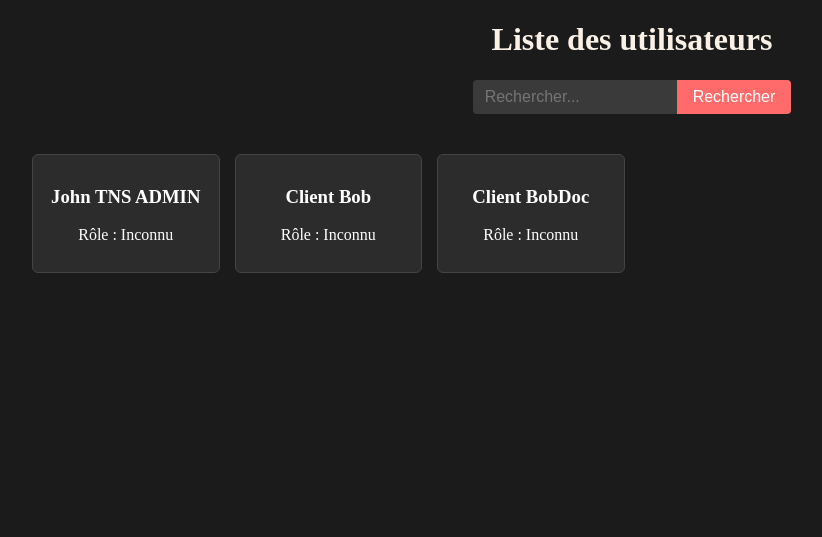
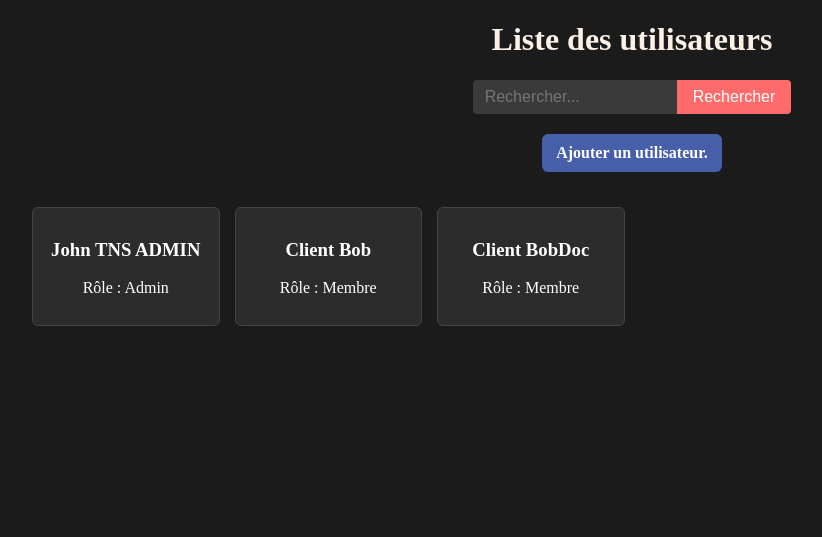
Before and after one commit to TELECOM-Nancy-TTCD/s5-PPII, a Flask app: page /utilisateurs in a window 1280 px wide. Shown: the part 100-637 px from the top of the page, without its empty margins (8-830 px from the left). Run offline with Flask 3, Linux system fonts and the light colour scheme; the visitor is signed in with stand-in values (Sample User, id 1); data comes from the database, SQL or seed files in the repository; both versions use the stored data as it was after the commit.

Commit message:
correction mineures, ajout du bouton ajout d'utilisateur, et je sais plus quoi

```diff
--- a/ajout.py
+++ b/ajout.py
@@ -32,7 +32,7 @@ def main():
     """)
     cur.execute("""
         INSERT INTO Roles VALUES (
-            NULL, 'Admin', 5,
+            NULL, 'Membre', 5,
             0,0,0,0,0,0,0,0,0,0,0,0,0,0,0
         );
     """)
--- a/app.py
+++ b/app.py
@@ -16,7 +16,7 @@ from hashlib import scrypt
 import os, base64, sqlite3
 import database
 import redis
-from datetime import datetime
+from datetime import datetime, timedelta
 
 import os
 from dotenv import load_dotenv
@@ -189,19 +189,20 @@ def create_user():
     if request.method == 'POST' :
         email = request.form["e-mail"]
         hmdp = hash_password(request.form["mdp"])
+        date_expiration_mdp = (datetime.now() + timedelta(days=365)).date()
         nom = request.form["nom"]
         prenom = request.form["prenom"]
+        avatar = None
         role_name = request.form["role"]
-        print(role_name)
         est_intervenant = "est_intervenant" in request.form
-        heures_dispo = request.form["h_disp"]
+        heures_dispo_semaine = request.form["h_disp"]
         doc_carte_vitale = request.form["doc_car"]
         doc_cni = request.form["doc_cni"]
         doc_adhesion = request.form["doc_adh"]
         doc_rib = request.form["doc_rib"]
 
         role_id = c.execute("SELECT role_id FROM Roles WHERE nom = ?", (role_name,)).fetchone()[0]
-        c.execute("INSERT INTO Utilisateurs VALUES (?, ?, ?, ?, ?, ?, ?, ?, ?, ?, ?, ?)", (None, email, hmdp, nom, prenom, role_id, est_intervenant, heures_dispo, doc_carte_vitale, doc_cni, doc_adhesion, doc_rib))
+        c.execute("INSERT INTO Utilisateurs VALUES (?, ?, ?, ?, ?, ?, ?, ?, ?, ?, ?, ?, ?, ?)", (None, email, hmdp, date_expiration_mdp, nom, prenom, avatar, role_id, est_intervenant, heures_dispo_semaine, doc_carte_vitale, doc_cni, doc_adhesion, doc_rib))
         get_db().commit()
         #Insertion de None = NULL dans la colonne primary key car elle se gère ainsi automatiquement
         user_added_successfully = True
@@ -258,7 +259,18 @@ def recherche_avance():
 @login_required
 def utilisateurs():
     recherche = request.args.get("q", "").lower()
-    utilisateurs_db = get_utilisateurs()
+
+    conn = sqlite3.connect('database/database.db')
+    conn.row_factory = sqlite3.Row
+    cursor = conn.cursor()
+
+    cursor.execute("""
+        SELECT u.*, r.nom AS role_nom
+        FROM Utilisateurs u
+        LEFT JOIN Roles r ON u.role_id = r.role_id
+    """)
+    utilisateurs_db = cursor.fetchall()
+    conn.close()
 
     if recherche:
         utilisateurs_db = [
@@ -266,11 +278,13 @@ def utilisateurs():
             if recherche in u["nom"].lower()
             or recherche in u["prenom"].lower()
             or recherche in u["email"].lower()
+            or (u["role_nom"] and recherche in u["role_nom"].lower())
         ]
 
     return render_template("utilisateurs.html", utilisateurs_db=utilisateurs_db, recherche=recherche)
 
-# Ci dessous les pages du pied de page , souvent seules.
+
+# Ci dessous les pages du pied de page, souvent seules.
 @app.route("/cgu")
 def cgu():
     return render_template("./Pages_speciales/cgu.html")
@@ -568,16 +582,14 @@ def download_rgpd():
 @app.post("/utilisateur/<int:user_id>/supprimer")
 @login_required
 def supprimer_utilisateur(user_id):
-    # Vérifier que l'utilisateur courant a le rôle 1
     if getattr(current_user, 'role_id', None) != 1:
-        abort(403)  # Forbidden
+        abort(403)
 
     user = get_db().get_user_by_id(user_id)
     if not user:
         abort(404)
 
     try:
-        # Supprimer l'utilisateur de la base + cache
         user.delete()
         flash("Utilisateur supprimé avec succès.", "success")
     except Exception as e:
--- a/static/style.css
+++ b/static/style.css
@@ -525,3 +525,38 @@ main {
     color: #fff;
     box-shadow: 0 4px 6px rgba(0,0,0,0.1);
 }
+
+.bouton-supprimer-utilisateur {
+    display: inline-block;
+    padding: 8px 16px;
+    font-size: 12px;
+    font-weight: 600;
+    border-radius: 4px;
+    border: none;
+    cursor: pointer;
+    text-align: center;
+    text-decoration: none;
+    transition: all 0.3s ease;
+    background-color: #ab4747;
+    color: #fff;
+    box-shadow: 0 4px 6px rgba(0,0,0,0.1);
+}
+
+.form-create-user {
+    max-width: 400px;
+    margin: 20px auto;
+    display: flex;
+    flex-direction: column;
+    gap: 10px;
+}
+
+.bouton-ajouter-utilisateur {
+    display: inline-block;
+    padding: 10px 14px;
+    background-color: #475eab;
+    color: white;
+    text-decoration: none;
+    font-weight: bold;
+    border-radius: 6px;
+    margin-bottom: 15px;
+}
--- a/templates/Pages_speciales/utilisateur-template.html
+++ b/templates/Pages_speciales/utilisateur-template.html
@@ -4,8 +4,8 @@
 
 {% if current_user.role_id == 1 %}
 <form action="{{ url_for('supprimer_utilisateur', user_id=utilisateur['utilisateur_id']) }}" method="post"
-      onsubmit="return confirm('Voulez-vous vraiment supprimer cet utilisateur ? Cette action est irréversible !');", class="bouton-">
-    <button type="submit">Supprimer</button>
+      onsubmit="return confirm('Voulez-vous vraiment supprimer cet utilisateur ? Cette action est irréversible !');">
+    <button type="submit", class="bouton-supprimer-utilisateur">Supprimer</button>
 </form>
 
 
--- a/templates/create_user.html
+++ b/templates/create_user.html
@@ -8,7 +8,7 @@
   <h2 style="color: green;"> Utilisateur ajouté avec succès! </h2>
   {% endif %}
   <br>
-    <form method="post" style="display : flex; flex-direction: column; gap: 5px;">
+    <form class="form-create-user" method="post" style="display : flex; flex-direction: column; gap: 5px;">
       <input name="e-mail" type="email" placeholder="e-mail" required>
       <input name="mdp" type="password" placeholder="Mot de passe" required>
       <input name="nom" type="text" placeholder="Nom">
--- a/templates/utilisateurs.html
+++ b/templates/utilisateurs.html
@@ -11,13 +11,15 @@
     <button type="submit">Rechercher</button>
 </form>
 
-
+<div class="actions-utilisateurs">
+    <a href="{{ url_for('create_user') }}" class="bouton-ajouter-utilisateur">Ajouter un utilisateur.</a>
+</div>
 
 <div class="grid-utilisateurs">
     {% for utilisateur in utilisateurs_db %}
     <div class="card-utilisateurs" onclick="window.location.href='/utilisateur/{{ utilisateur['utilisateur_id'] }}'">
         <h3>{{ utilisateur.prenom }} {{ utilisateur.nom }}</h3>
-        <p>Rôle : {{ utilisateur.role.nom if utilisateur.role else 'Inconnu' }}</p>
+        <p>Rôle : {{ utilisateur['role_nom'] or 'Inconnu' }}</p>
         {% if utilisateur.est_intervenant %}
         <p>Intervenant</p>
         {% endif %}
```
Also changed, not shown: database/database.db.
